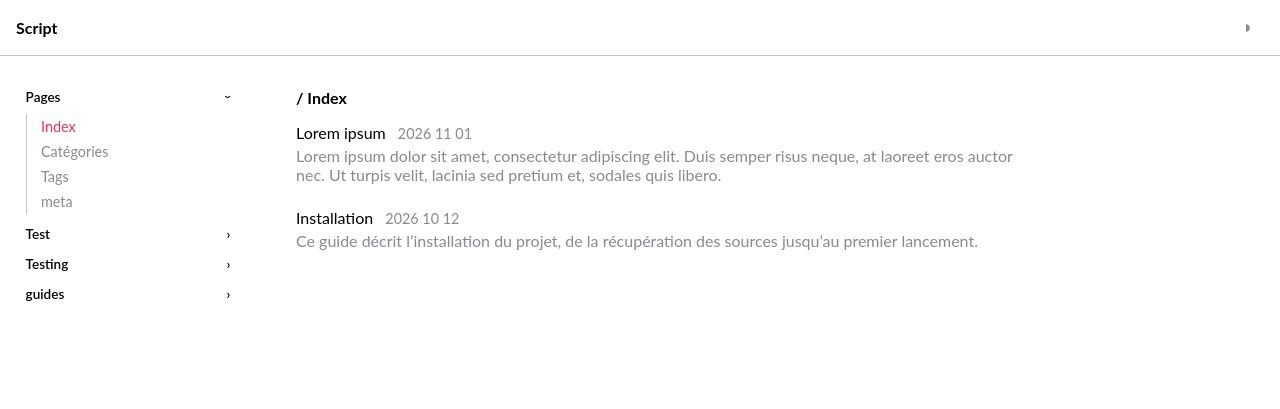
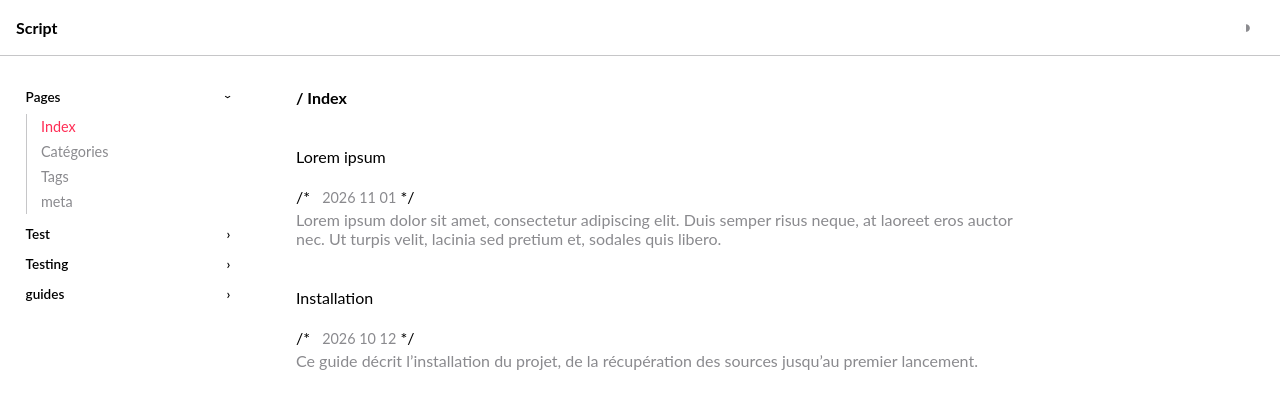
Before and after one commit to script-txt/script-txt.github.io, a Jekyll site: the page built from index.html, in a window 1280 px wide. Shown: the top 409 px of the page. Built offline with Jekyll 4.4.1, drawn with Linux system fonts in a browser that asks for light colours; some web fonts are replaced.

Commit message:
Update index.html

```diff
--- a/index.html
+++ b/index.html
@@ -6,8 +6,10 @@ nav_order: 1
 <ul class="post-list">
   {%- for post in sorted_posts %}
   <li>
-    <b><a class="post-title" href="{{ post.url | relative_url }}">{{ post.title }}</a></b>
+    <h2 style="border-bottom:none;"><a class="post-title" href="{{ post.url | relative_url }}">{{ post.title }}</h2>
+    /*
     <time datetime="{{ post.date | date_to_xmlschema }}">{{ post.date | date: "%Y %m %d" }}</time>
+    */
     {{ post.excerpt }}
   </li>
   {%- endfor %}
```
